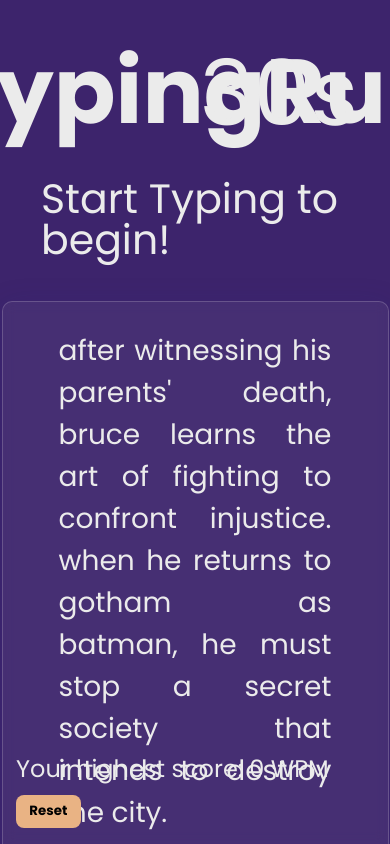
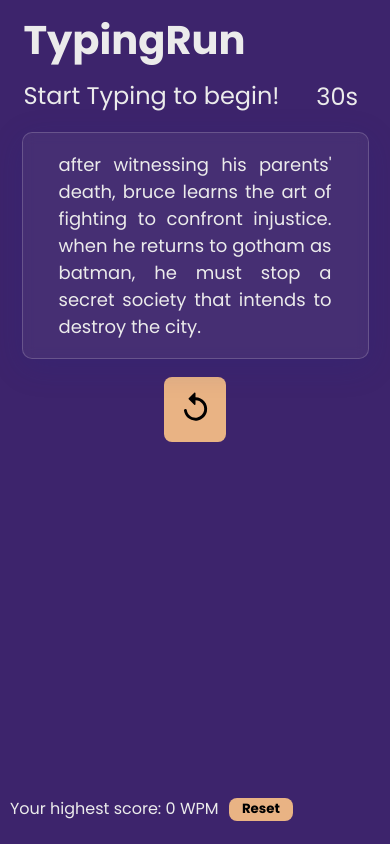
Before and after one commit to andrelzsousa/TypingRun, a React (Create React App) app: page / in a window 390 px wide. Built offline with nearby package versions, Linux system fonts and the light colour scheme; no server answers.

Commit message:
mobile responsive

```diff
--- a/src/App.js
+++ b/src/App.js
@@ -13,6 +13,7 @@ import ArrowForwardIosRoundedIcon from '@mui/icons-material/ArrowForwardIosRound
 //https://www.speedtypingonline.com/typing-equations
 function App() {
 
+
   function getRandomItem() {
     const randomIndex = Math.floor(Math.random() * moviesPlots.length);
     return moviesPlots[randomIndex];
@@ -26,6 +27,10 @@ function App() {
     setBest('0')
     handleFoward()
     localStorage.setItem('best', JSON.stringify(0))
+  }
+
+  function handleClickText(){
+    hiddenInput.current.focus()
   }
 
   const movie = useRef(getRandomItem())
@@ -49,15 +54,18 @@ function App() {
     return storedValue ? JSON.parse(storedValue) : 0
   })
 
+  const hiddenInput = useRef(null)
+
   return (
     <div className='main'>
+      <input type='text' style={{display: 'none'}} ref={hiddenInput}/>
       <p className='title'>TypingRun</p>
       {!isActive && time !== 0 && textLen !== curIndex.current && <p className='subtitle'>Start Typing to begin!</p>}
       {isActive && <p className='subtitle'>Run!</p>}
       {!isActive && (time === 0 || textLen === curIndex.current) && <p className='subtitle'>Great Job!</p>}
 
       <StopWatch time={time} isActive={isActive} setTime={setTime} />
-      <div className='box-title'>
+      <div className='box-title' onClick={handleClickText}>
         <Text setText={setText} curIndex={curIndex} isActive={isActive} setIsActive={setIsActive} hits={hits} time={time}>
           {text}
         </Text>
--- a/src/Finish.js
+++ b/src/Finish.js
@@ -29,14 +29,11 @@ function Finish({ hits, textLen, time, movieTitle, curIndex, best, setBest }) {
 
     return (
         <>
-            <div className='finish'>
-
                 {/* <p>Hits: {hits.current}. Errors: {errors} minuteTime: {minuteTime}</p> */}
                 {/* <p>WPM: {parseInt(netWPM)}</p> */}
-            </div>
                 <p className='finish'>WPM: {parseInt(rawWPM)} |</p>
                 <p className='finish'>Accuracy: {parseInt(accuracy * 100)}% |</p>
-            <p className='finish'>Movie: {movieTitle}</p>
+                <p className='finish'>Movie: {movieTitle}</p>
         </>
     )
 }
--- a/src/index.css
+++ b/src/index.css
@@ -71,7 +71,6 @@
 
 
 .miss, .hit, .default{
-  font-size: 28px;
   line-height: 1.5em;
 }
 
@@ -159,3 +158,61 @@
   margin-top: 1em;
   font-family: 'Poppins', sans-serif;
 }
+
+@media only screen and (max-width: 800px) {
+
+  .main{
+    align-items: flex-start;
+  }
+
+  .title {
+    font-size: 40px ;
+    margin-left: 6%;
+  }
+
+  .subtitle{
+    font-size: 24px;
+    margin-left: 6%;
+  }
+
+  .box-title{
+    font-size: 18px;
+    padding: 1em 2em;
+    align-self: center;
+  }
+
+  .box-time{
+    top: 5.3em;
+  }
+
+  .time{
+    font-size: 24px;
+  }
+
+  .buttons{
+    align-self: center;
+  }
+
+  .buttons{
+    display: flex;
+    flex-direction: column;
+    gap: 1em;
+    align-items: center;
+  }
+
+  .best-box{
+    display: flex;
+    align-items: center;
+    font-size: 10px;
+    gap: 1em;
+  }
+
+  .best-box p{
+    font-size: 16px;
+  }
+
+  .reset{
+    padding: .1em 1em;
+    margin-bottom: 1em;
+  }
+}
```
